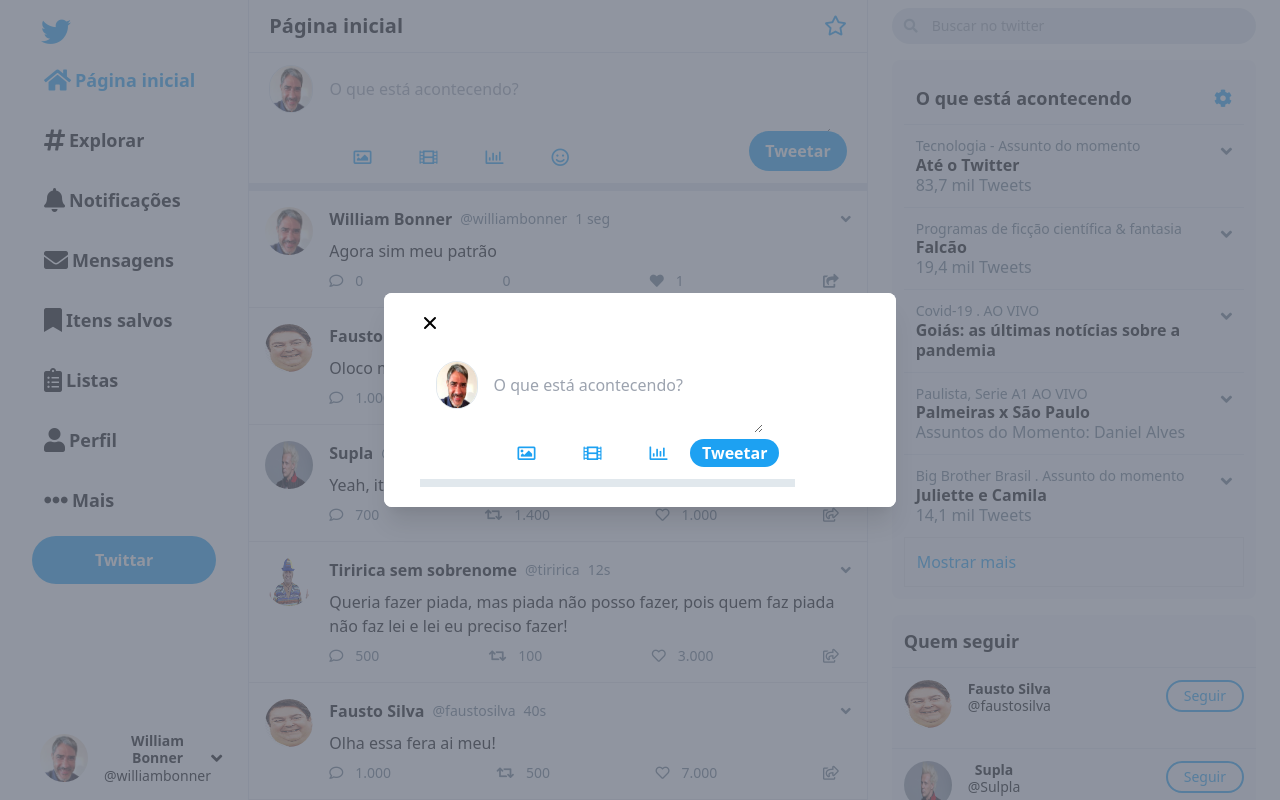
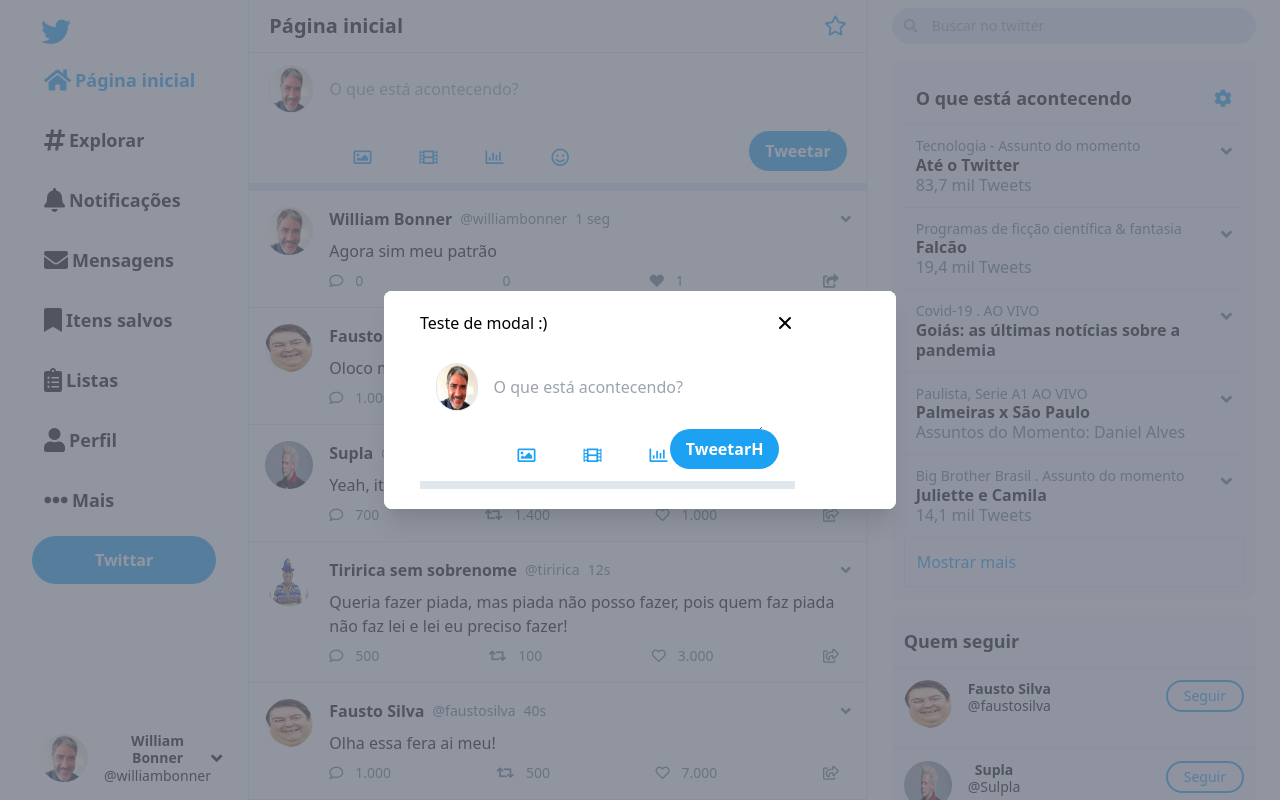
Before and after one commit to freaklucas/twitter, a Vue app: page / in a window 1280 px wide. Both pictures are taken after a click on the button "Twittar". Shown: the top 800 px of the page. Built offline with nearby package versions, Linux system fonts and the light colour scheme; a web font is replaced by a local one.

Commit message:
comportamento modal

```diff
--- a/src/components/ModalFactory/index.vue
+++ b/src/components/ModalFactory/index.vue
@@ -17,7 +17,9 @@
         <div class="sm:flex sm:items-start">
           <div class="mt-3 text-center sm:mt-0 sm:ml-4 sm:text-left">
             <div class="flex items-center justify-between mb-4">
-              <button @click.prevent="handleClose">
+              <h2 class="">Teste de modal :)</h2>
+              <hr />
+              <button @click.prevent="handleClose" type="submit">
                 <svg class="h-5 w-5" fill="currentColor" viewBox="0 0 20 20">
                   <path
                     fill-rule="evenodd"
@@ -27,7 +29,7 @@
                 </svg>
               </button>
             </div>
-            <div>
+            <div class="open-modal">
                 <slot>
                   <publication />
                 </slot>
--- a/src/components/Publication/index.vue
+++ b/src/components/Publication/index.vue
@@ -3,12 +3,15 @@
     <slot>
       <div class="px-4 py-3 border-b-8 border-lighter flex">
         <div>
-                    <img src="../../../src/assets/images/profile.png"
+          <img
+            src="../../../src/assets/images/profile.png"
             class="w-12 h-12 rounded-full border border-lighter"
           />
         </div>
         <form v-on:submit.prevent="addNewTweet" class="w-full px-4 relative">
-                    <textarea v-model="tweet.content" placeholder="O que está acontecendo?"
+          <textarea
+            v-model="tweet.content"
+            placeholder="O que está acontecendo?"
             class="mt-3 pb-3 w-full focus:outline-none"
           />
           <div class="flex items-center">
@@ -17,13 +20,28 @@
             <i class="text-lg text-blue mx-6 far fa-chart-bar"></i>
             <i class="text-lg text-blue mx-6 far fa-smile"></i>
           </div>
-                    <button type="submit"
-                        class="h-7 px-3 text-white font-semibold bg-blue hover:bg-darkblue
-                        focus:outline-none rounded-full absolute bottom-0 right-0"
+          <button
+            @click.prevent="handleClose" type="submit"
+            class="h-10 px-4 text-white font-semibold bg-blue hover:bg-darkblue focus:outline-none rounded-full absolute bottom-0 right-0"
         >
-                        Tweetar
+            TweetarH
           </button>
         </form>
+        <div class="flex flex-col-reverse">
+          <div
+            v-for="tweet in tweets"
+            :key="tweet"
+            class="w-full p-4 border-b hover:bg-lighter flex"
+          >
+            <div class="flex-none mr-4">
+              <div class="w-full">
+                <p class="py-2">
+                  {{ tweet.content }}
+                </p>
+              </div>
+            </div>
+          </div>
+        </div>
       </div>
     </slot>
   </div>
@@ -33,18 +51,20 @@
 export default {
   data() {
     return {
-            tweet: [
-                { content: ''}
-            ]
-        }
+      tweets: [],
+      tweet: [{ content: "" }],
+    };
   },
   methods: {
     addNewTweet() {
       let newTweet = {
-                content: this.tweet.content
+        content: this.tweet.content,
       };
-            this.tweets.push(newTweet)
-        }
-    }
-}
+      this.tweets.push(newTweet);
+    },
+    handleClose() {
+      this.$emit("close");
+    },
+  },
+};
 </script>
```
Lines whose indentation alone changed are shown as unchanged.
